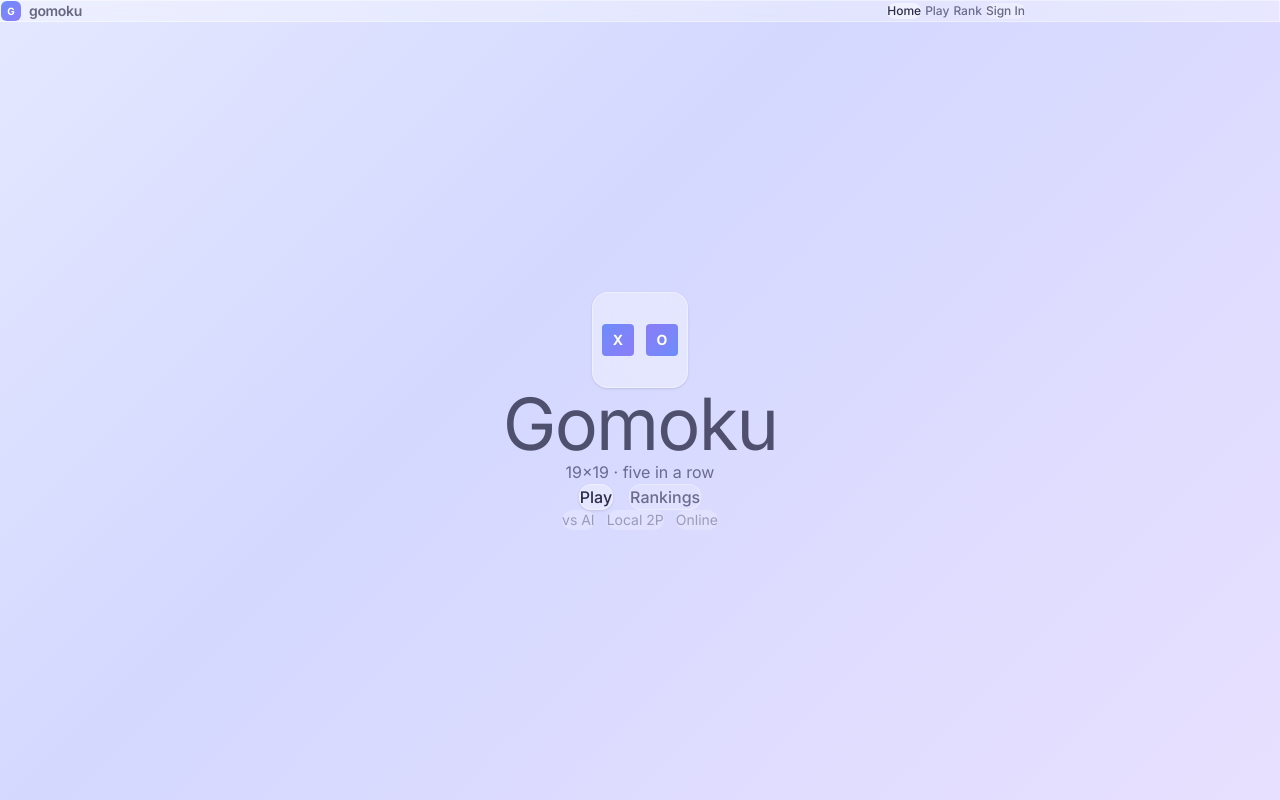
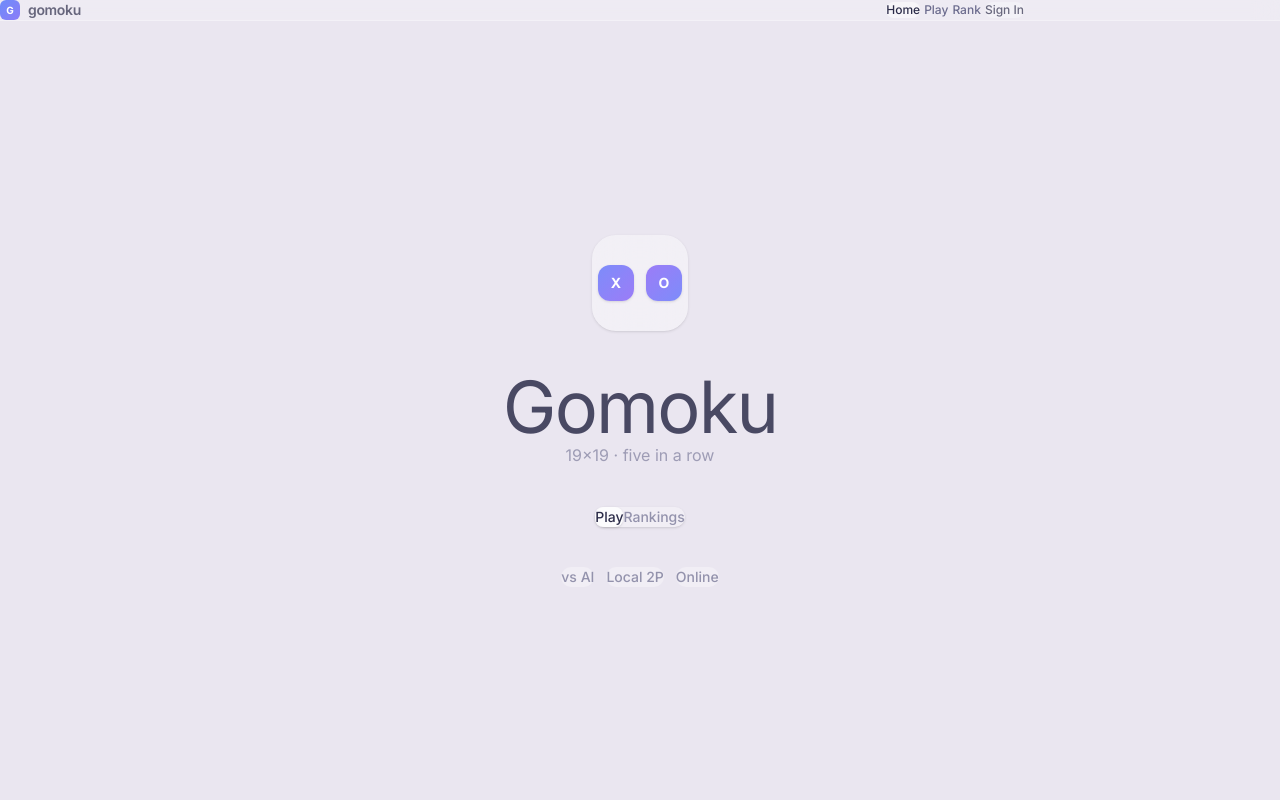
Before and after one commit to khamsone001/champ_garo, a React (Vite) app: page / in a window 1280 px wide. Built offline with nearby package versions, Linux system fonts and the light colour scheme; no server answers.

Commit message:
Redesign Home page: pastel lavender bg, glass icon, segmented tabs, clean mode buttons

```diff
--- a/src/components/layout/Header.tsx
+++ b/src/components/layout/Header.tsx
@@ -13,7 +13,7 @@ export default function Header() {
   const isGame = location.pathname === '/game';
 
   return (
-    <header className={`${isGame ? 'hidden' : 'glass border-b-0'} px-5 py-3`}>
+    <header className={`${isGame ? 'hidden' : 'bg-white/20 backdrop-blur-md border-b border-white/30'} px-5 py-3`}>
       <div className="max-w-5xl mx-auto flex items-center justify-between">
         <Link to="/" className="flex items-center gap-2 shrink-0">
           <span className="w-5 h-5 rounded-md bg-gradient-to-br from-[#6c8cfa] to-[#8b7cf7] flex items-center justify-center text-white text-[10px] font-bold">G</span>
--- a/src/index.css
+++ b/src/index.css
@@ -22,7 +22,7 @@ html, body, #root {
 
 body {
   font-family: 'Inter', system-ui, -apple-system, sans-serif;
-  background: linear-gradient(135deg, #e4e8ff 0%, #d4d8ff 40%, #e8e0ff 100%);
+  background: #eae6f0;
   color: #2d2d4a;
 }
 
--- a/src/pages/Home.tsx
+++ b/src/pages/Home.tsx
@@ -1,43 +1,67 @@
 import { useNavigate } from 'react-router-dom';
-import Button from '../components/ui/Button';
 
 export default function Home() {
   const navigate = useNavigate();
 
   return (
-    <div className="h-full flex flex-col items-center justify-center p-8">
-      <div className="text-center animate-slide-in">
-        <div className="inline-flex items-center justify-center w-24 h-24 rounded-2xl glass mb-10 shadow-sm">
-          <div className="flex gap-3">
-            <span className="w-8 h-8 rounded bg-gradient-to-br from-[#6c8cfa] to-[#8b7cf7] flex items-center justify-center text-white text-sm font-bold">X</span>
-            <span className="w-8 h-8 rounded bg-gradient-to-br from-[#8b7cf7] to-[#6c8cfa] flex items-center justify-center text-white text-sm font-bold">O</span>
+    <div className="h-full flex flex-col items-center justify-center px-6">
+      <div className="flex flex-col items-center gap-10 animate-slide-in">
+
+        {/* Icon */}
+        <div className="w-24 h-24 rounded-[24px] bg-white/40 backdrop-blur-xl shadow-sm flex items-center justify-center">
+          <div className="flex items-center gap-3">
+            <span className="w-9 h-9 rounded-xl bg-gradient-to-br from-[#7c8cfa] to-[#9b7cf7] flex items-center justify-center text-white text-sm font-bold shadow-sm">
+              X
+            </span>
+            <span className="w-9 h-9 rounded-xl bg-gradient-to-br from-[#9b7cf7] to-[#7c8cfa] flex items-center justify-center text-white text-sm font-bold shadow-sm">
+              O
+            </span>
           </div>
         </div>
 
-        <h1 className="text-7xl font-light tracking-tight text-[#2d2d4a]/80 mb-4">
-          Gomoku
-        </h1>
-
-        <p className="text-base text-[#6b6b8d] mb-12">
-          19×19 · five in a row
-        </p>
-
-        <div className="flex flex-col sm:flex-row gap-4 justify-center mb-12">
-          <Button size="lg" className="px-10 py-3.5 text-base" onClick={() => navigate('/lobby')}>
-            Play
-          </Button>
-          <Button variant="secondary" size="lg" className="px-10 py-3.5 text-base" onClick={() => navigate('/leaderboard')}>
-            Rankings
-          </Button>
+        {/* Title */}
+        <div className="text-center space-y-3">
+          <h1 className="text-6xl md:text-7xl font-light tracking-tight text-[#2d2d4a]/85">
+            Gomoku
+          </h1>
+          <p className="text-base text-[#6b6b8d]/60">
+            19×19 · five in a row
+          </p>
         </div>
 
-        <div className="flex flex-wrap justify-center gap-3">
-          {['vs AI', 'Local 2P', 'Online'].map((f) => (
-            <span key={f} className="px-4 py-2 text-sm text-[#6b6b8d]/60 bg-white/20 rounded-full">
-              {f}
-            </span>
+        {/* Tabs */}
+        <div className="flex bg-white/30 rounded-xl p-1 shadow-sm w-fit">
+          <button
+            onClick={() => navigate('/lobby')}
+            className="px-8 py-2.5 rounded-lg text-sm font-medium bg-white/80 text-[#2d2d4a] shadow-sm transition-all"
+          >
+            Play
+          </button>
+          <button
+            onClick={() => navigate('/leaderboard')}
+            className="px-8 py-2.5 rounded-lg text-sm font-medium text-[#6b6b8d]/70 hover:text-[#2d2d4a] transition-all"
+          >
+            Rankings
+          </button>
+        </div>
+
+        {/* Game modes */}
+        <div className="flex items-center gap-3">
+          {[
+            { label: 'vs AI', to: '/lobby' },
+            { label: 'Local 2P', to: '/game?mode=local' },
+            { label: 'Online', to: '/lobby' },
+          ].map(({ label, to }) => (
+            <button
+              key={label}
+              onClick={() => navigate(to)}
+              className="px-5 py-2.5 rounded-xl bg-white/30 text-[#6b6b8d]/70 text-sm font-medium hover:bg-white/50 hover:text-[#2d2d4a]/80 transition-all"
+            >
+              {label}
+            </button>
           ))}
         </div>
+
       </div>
     </div>
   );
```
